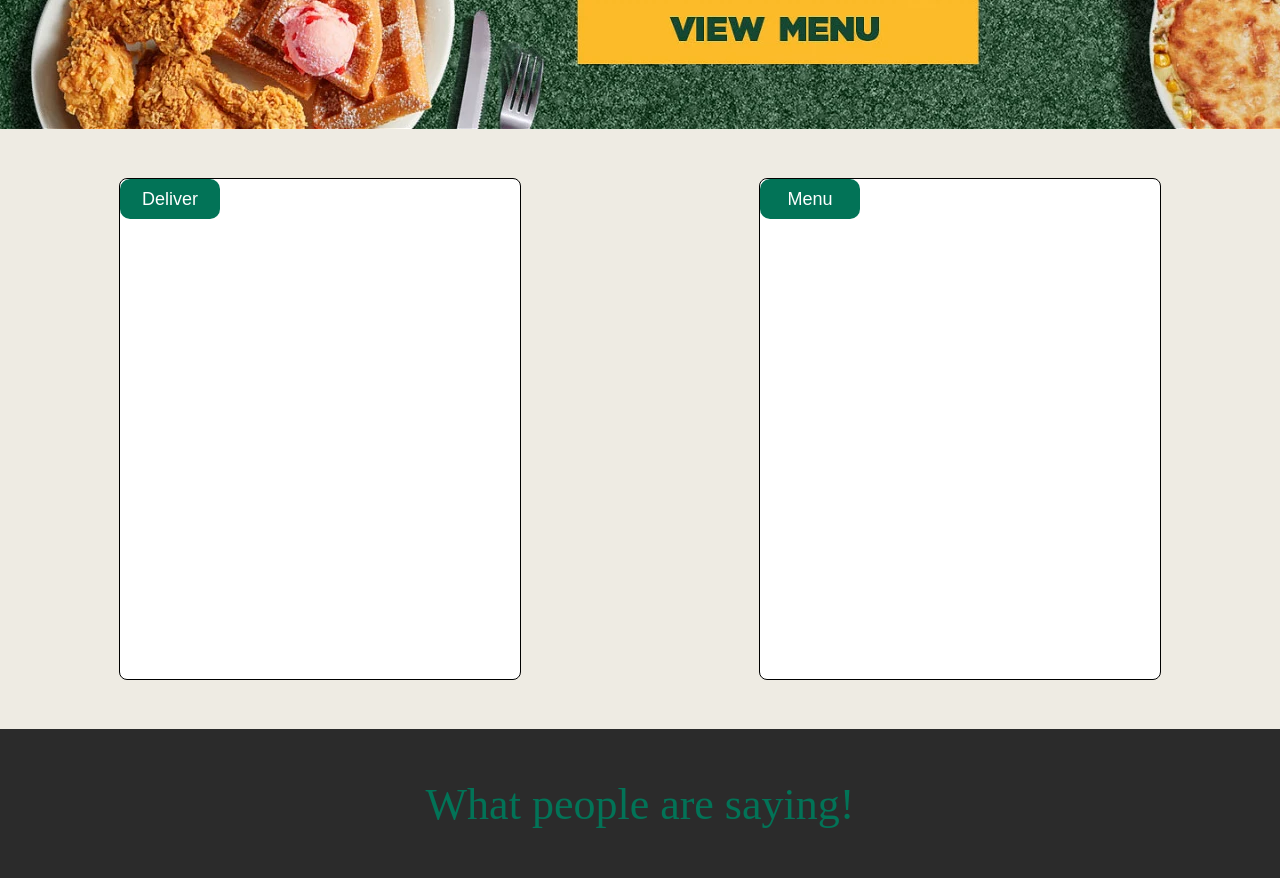
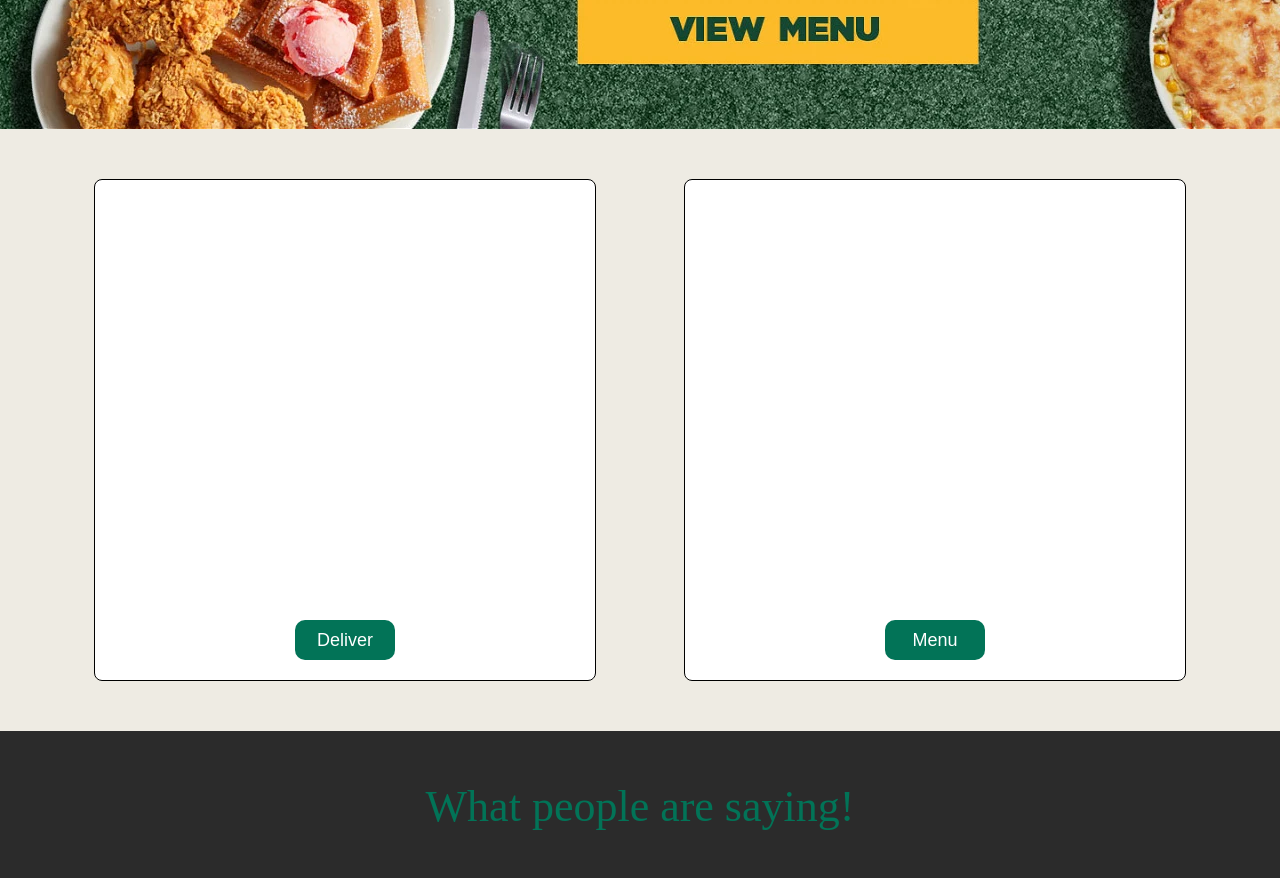
Before and after one commit to Roc327/top-restaurant, a website built with webpack: page src/index.html in a window 1280 px wide. Shown: the part 460-1338 px from the top of the page. Built offline with nearby package versions, Linux system fonts and the light colour scheme; files whose address does not match are found by name.

Commit message:
Readjusted css to display info-section properly, added div for control to html

```diff
--- a/src/index.html
+++ b/src/index.html
@@ -22,6 +22,7 @@
         <!--<img src="./dinner-2024.jpg" alt="Tasty dinner img" id="dinner-img">-->
       </div>
       <div id="info-section">
+        <div id="info-cards">
           <div class="info-card" id="delivery-card">
             <div class="card-text"></div>
             <div class="card-button-container">
@@ -32,6 +33,7 @@
             <div class="card-text"></div>
             <div class="card-button-container">
               <button class="card-button" id="menuButton">Menu</button>
+            </div>
           </div>
         </div>
       </div>
--- a/src/style.css
+++ b/src/style.css
@@ -46,20 +46,29 @@ button {
 }
 
 #info-section {
-  display: grid;
-  grid-template: 1fr / 1fr 1fr;
-  height: 600px;
-  justify-items: center;
-  align-items: center;
   background-color: #eeebe3;
+  padding: 50px;
+}
+
+#info-cards {
+  display: flex;
+  justify-content: space-around;
 }
 
 .info-card {
+  display: flex;
+  flex-direction: column;
+  justify-content: space-between;
   border: solid 1px black;
   border-radius: 8px;
   height: 500px;
-  width: 400px;
+  width: 500px;
   background-color: white;
+}
+
+.card-button-container {
+  align-self: center;
+  margin: 20px 0 20px 0;
 }
 
 #opinion-section {
```
Lines whose indentation alone changed are shown as unchanged.
